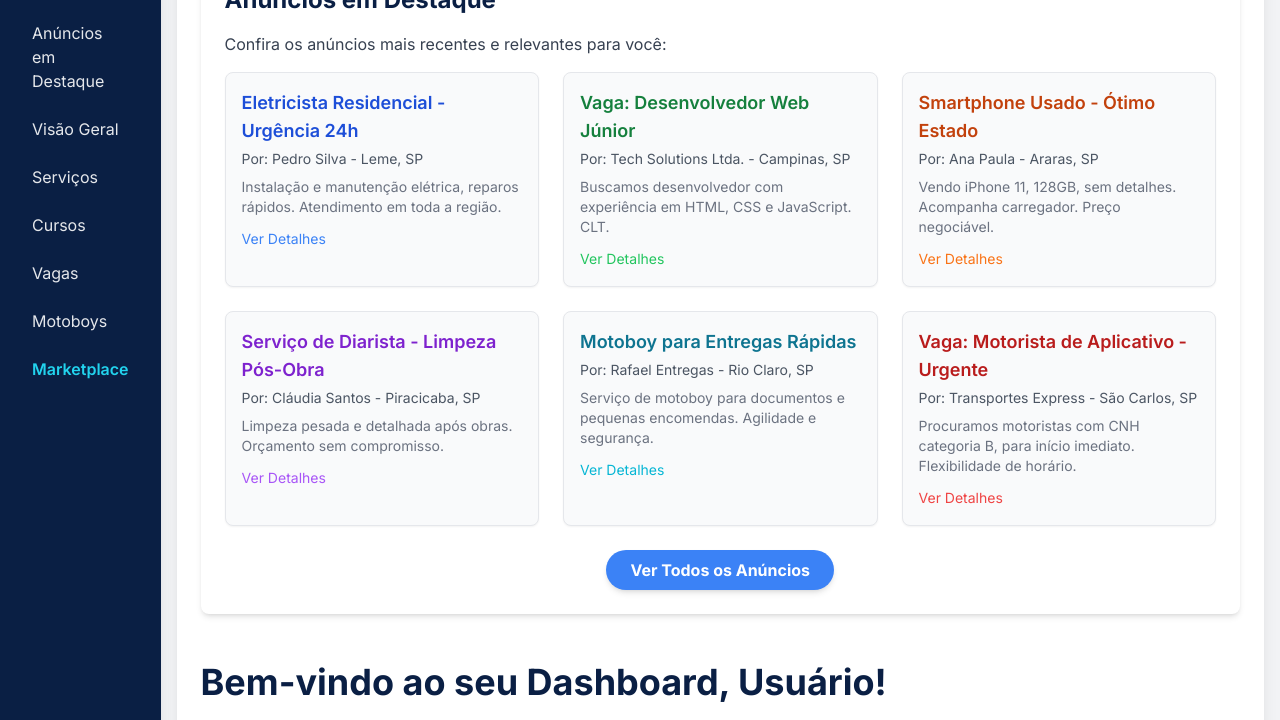
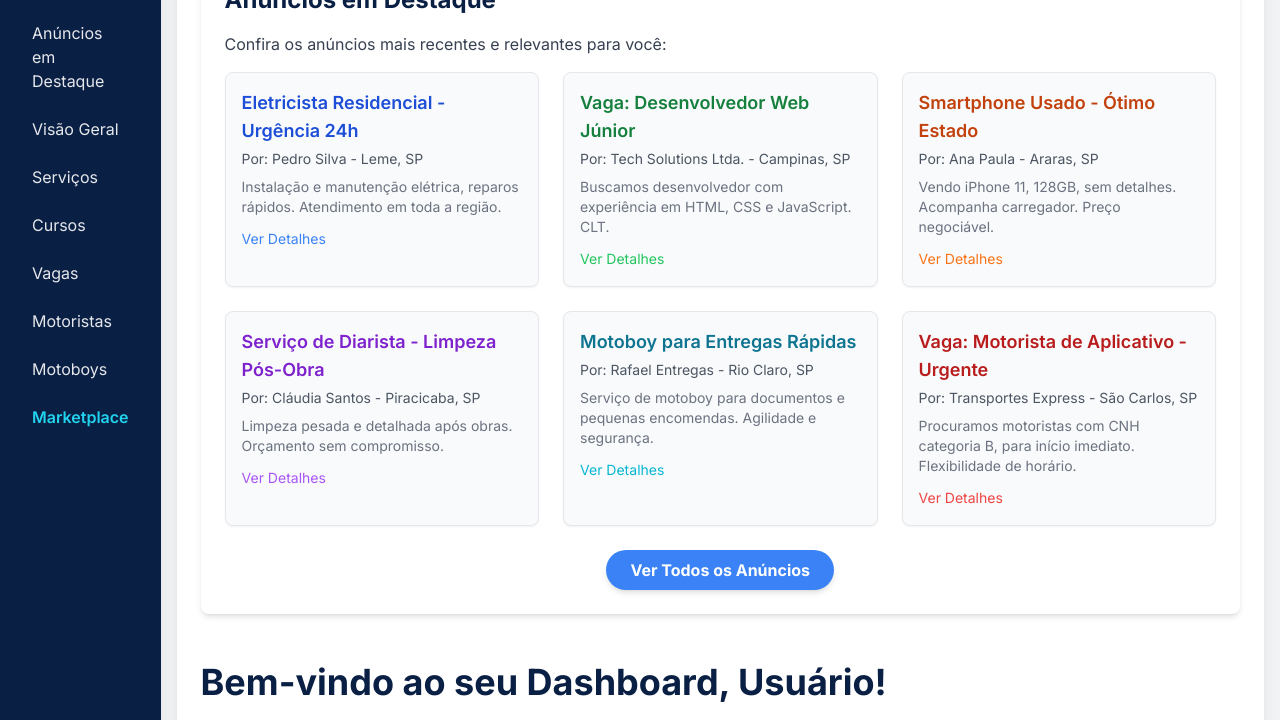
Before and after one commit to ronaldlima90/Vinkor, a plain HTML site: page dashboard.html in a window 1280 px wide. Shown: the part 80-800 px from the top of the page. Drawn offline with nearby package versions, Linux system fonts and the light colour scheme; sample sign-in values are in the browser's storage.

Commit message:
Update dashboard.html

```diff
--- a/dashboard.html
+++ b/dashboard.html
@@ -28,6 +28,7 @@
             <a href="#servicos" class="block px-4 py-2 rounded-lg hover:bg-blue-700 transition duration-300 ease-in-out">Serviços</a>
             <a href="cursos.html" class="block px-4 py-2 rounded-lg hover:bg-blue-700 transition duration-300 ease-in-out">Cursos</a>
             <a href="vagas.html" class="block px-4 py-2 rounded-lg hover:bg-blue-700 transition duration-300 ease-in-out">Vagas</a>
+            <a href="motoristas.html" class="block px-4 py-2 rounded-lg hover:bg-blue-700 transition duration-300 ease-in-out">Motoristas</a>
             <a href="motoboys.html" class="block px-4 py-2 rounded-lg hover:bg-blue-700 transition duration-300 ease-in-out">Motoboys</a>
             <a href="marketplace.html" class="block px-4 py-2 rounded-lg hover:bg-blue-700 font-semibold text-cyan-400 transition duration-300 ease-in-out">Marketplace</a>
             </nav>
```
